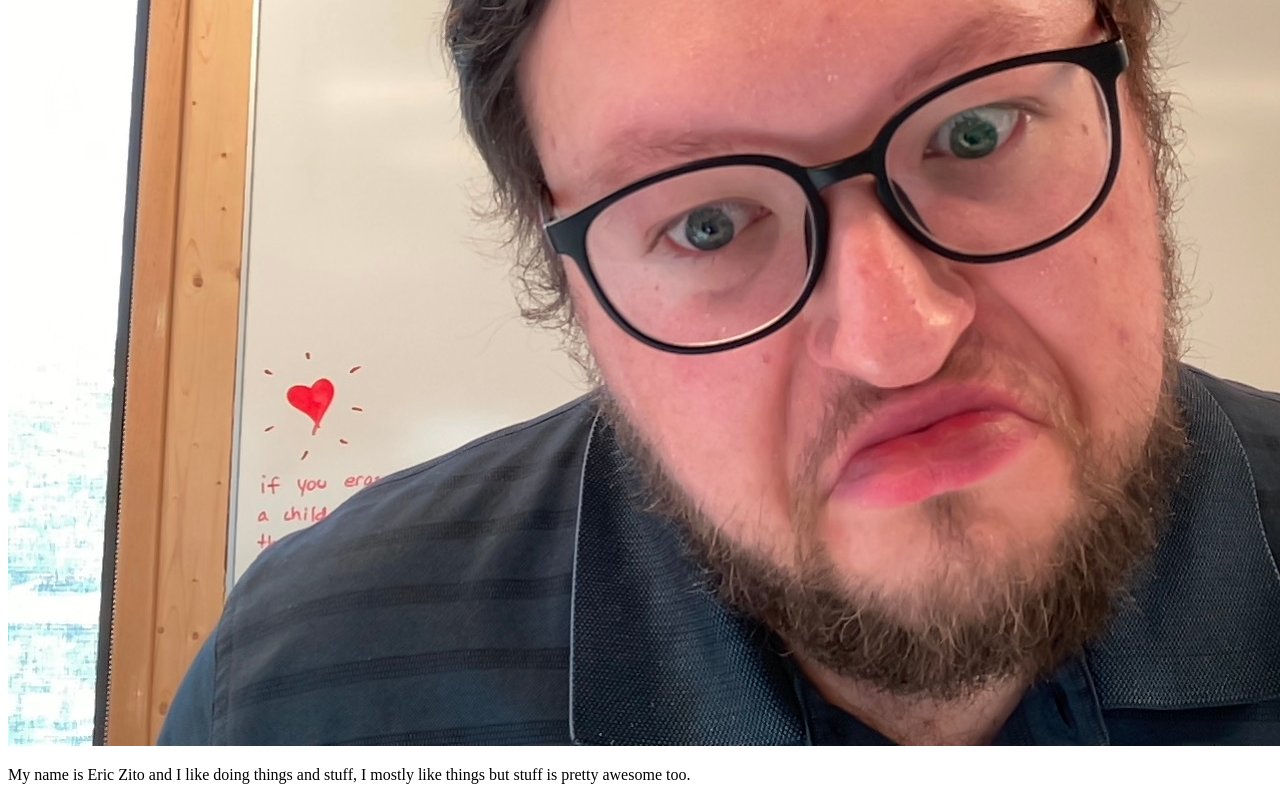
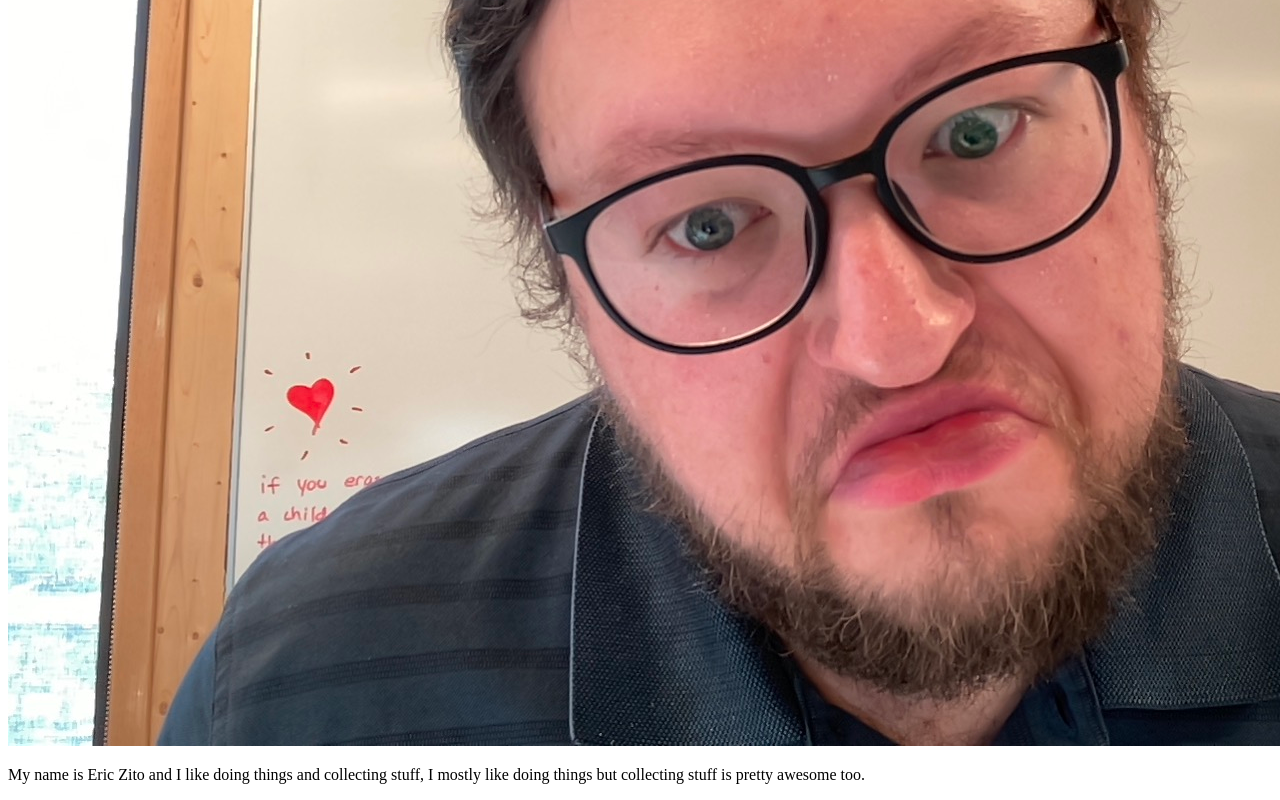
Before and after one commit to ezitodesign/My-Website, a plain HTML site: page index.html in a window 1280 px wide. Shown: the part 411-1211 px from the top of the page. Drawn offline with Linux system fonts and the light colour scheme.

Commit message:
Edited Bio

```diff
--- a/index.html
+++ b/index.html
@@ -9,7 +9,7 @@
 <body>
     <h1>Eric Zito</h1>
     <img src="me.jpg" alt="My Image">
-    <p>My name is Eric Zito and I like doing things and stuff, I mostly like things but stuff is pretty awesome too.</p>
+    <p>My name is Eric Zito and I like doing things and collecting stuff, I mostly like doing things but collecting stuff is pretty awesome too.</p>
     <a href="https://github.com/ezitodesign"></a>
     <a href="https://codepen.io/your-work/"></a>
 </body>
```
